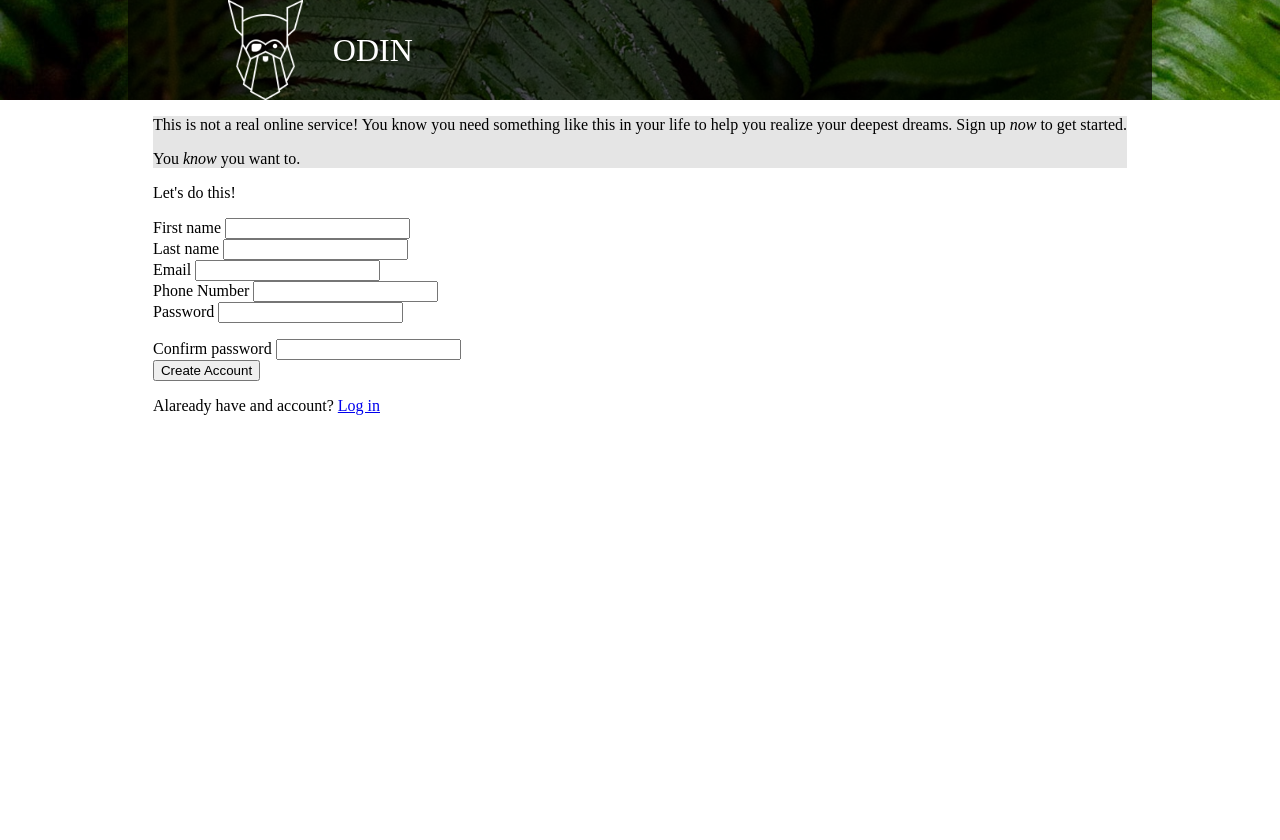
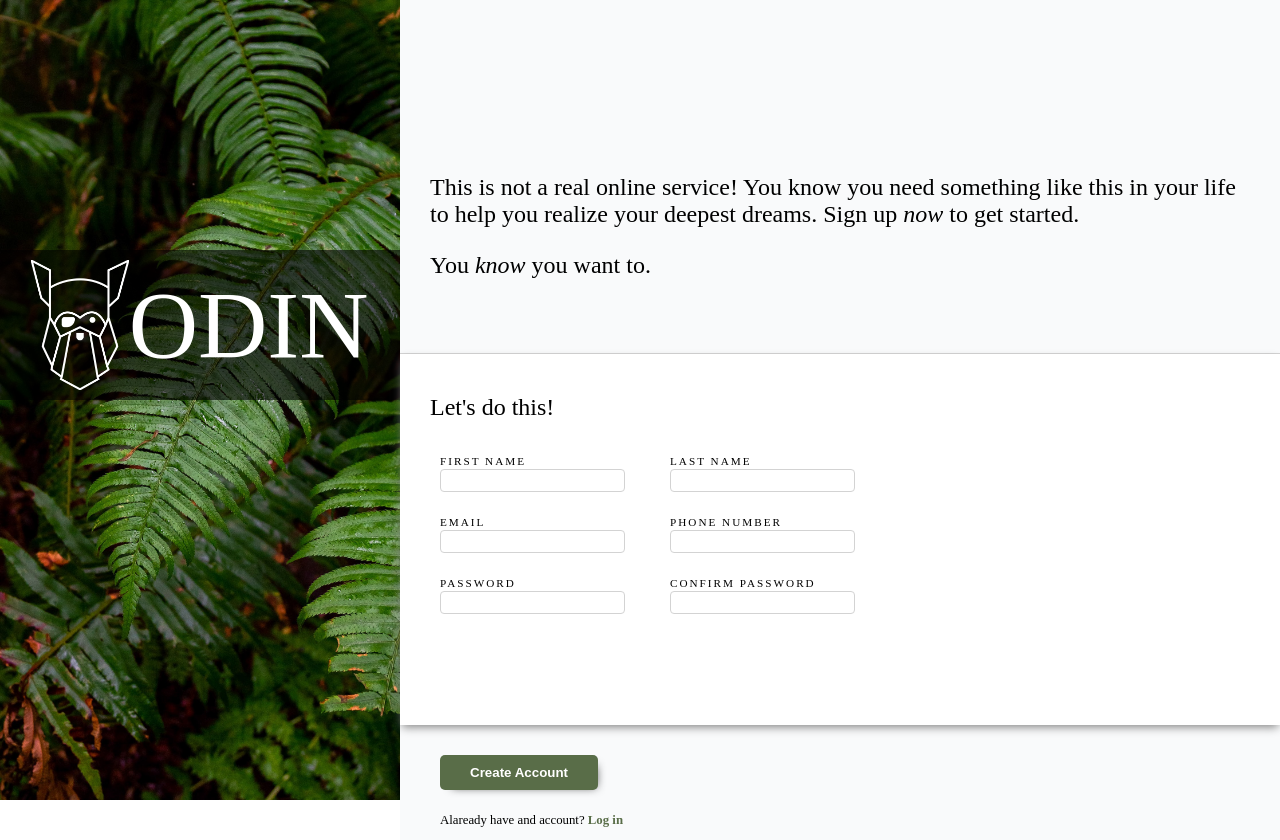
Before and after one commit to MrEscappe/PROJECT-Sign-Up-form, a plain HTML site: page index.html in a window 1280 px wide. Before the commit the page ends 800 px from the top, so only its background shows below. Drawn offline with Linux system fonts and the light colour scheme.

Commit message:
finished project

```diff
--- a/index.html
+++ b/index.html
@@ -29,7 +29,8 @@
 				</p>
 			</div>
 			<div class="form-container">
-				<p>Let's do this!</p>
+				<div class="white-box">
+					<h2>Let's do this!</h2>
 					<form>
 						<div class="hero">
 							<div class="form-group">
@@ -56,7 +57,7 @@
 								<div class="form-element">
 									<label>Password</label>
 									<input type="password" name="password" id="password" required />
-								<p class="password-warning"></p>
+									<p class="password-warning" id="password-warning">⠀</p>
 								</div>
 								<div class="form-element">
 									<label>Confirm password</label>
@@ -64,13 +65,17 @@
 								</div>
 							</div>
 						</div>
+					</form>
+				</div>
+				<div class="btn-box">
 					<button class="create-btn">Create Account</button>
-				</form>
 					<p>
 						Alaready have and account?
 						<a href="#" target="_blank" rel="noopener noreferrer">Log in</a>
 					</p>
 				</div>
 			</div>
+		</div>
+		<script src="index.js"></script>
 	</body>
 </html>
--- /dev/null
+++ b/index.js
@@ -0,0 +1,21 @@
+const password = document.getElementById('password')
+const passwordConfirm = document.getElementById('confirm_password')
+
+var validText = document.getElementById("password-warning")
+
+function CheckPassword() {
+    if (password.value != passwordConfirm.value) {
+        validText.innerText = '*Password do not match'
+        validText.classList.add("error")
+        password.style.borderColor = "#C13838"
+        passwordConfirm.style.borderColor = "#C13838"
+    } else if (password.value == passwordConfirm.value) {
+        validText.innerText = ''
+        validText.classList.remove("error")
+        password.style.borderColor = "#3cd33c";
+        passwordConfirm.style.borderColor = "#3cd33c"
+    }
+}
+
+password.onchange = CheckPassword
+passwordConfirm.onkeyup = CheckPassword
--- a/styles/style.css
+++ b/styles/style.css
@@ -1,46 +1,122 @@
-body {
+body, html {
+    display: flex;
     margin: 0 auto;
-    display: flex;
-    flex-direction: column;
     font-size: 16px;
+    justify-content: center;
+    align-content: center;
 }
 
 .left-container {
-    display: flex;
-    justify-content: space-evenly;
     background-image: url(/img/halie-west-25xggax4bSA-unsplash.jpg);
-    background-position: center;
-    background-size: 100%;
-    background-repeat: no-repeat;
+    background-size: cover;
+    min-width: 400px;
+    height: 100vh;
 }
 
 .sidelogo {
     display: flex;
-    justify-content: flex-start;
-    background-color: rgba(0, 0, 0, 0.70);
-    width: 80%;
-    height: 100px;
+    justify-content: center;
+    background-color: rgba(0, 0, 0, 0.60);
+    margin-top: 250px;
+    width: auto;
+    height: 150px;
 }
 
 .sidelogo img {
-    width: auto;
-    height: auto;
-    margin-left: 100px ;
+    align-items: center;
+    padding: 10px 0;
 }
 
 .logo-title {
+    align-self: center;
+    color: #fff;
+    font-size: 6rem;
     font-family: 'Norse';
-    color: #fff;
-    font-size: 2rem;
-    align-self: center;
-    padding-left: 30px;
 }
 
 .right-container {
-    margin: 0 auto;
+    background-color: #f9fafb;
 }
 
-.top-text {
-    margin: 0;
-    background-color: #e5e5e5;
+.top-text{
+    font-size: 1.5rem;
+    font-weight: 500;
+    padding: 150px 30px 50px 30px;
+    border-bottom: 1px solid #d3d3d3;
 }
+
+.white-box {
+    padding: 20px 30px 50px 30px;
+    background-color: #fff;
+    box-shadow:  0 4px 9px -2px gray;
+    margin-bottom: 30px;
+}
+
+.white-box h2 {
+    font-weight: 500;
+}
+
+.form-group {
+    display: flex;
+    padding: 10px;
+}
+
+.form-element {
+    width: 230px;
+}
+
+.form-element label {
+    text-transform: uppercase;
+    font-weight: 400;
+    letter-spacing: 2px;
+    font-size: .7rem;
+}
+
+.form-element input {
+    border: 1px solid #d3d3d3;
+    border-radius: 4px;
+    padding: 3px;
+}
+
+.form-element input:focus {
+    border: 1px solid #2788e2;
+    box-shadow: 5px 4px 10px -7px rgba(0,0,0,0.83);
+    outline: none;
+}
+
+.btn-box {
+    padding: 0 40px;
+}
+
+.create-btn {
+    color: #fff;
+    font-weight: 700;
+    padding: 10px 30px;
+    background-color: #596d48;
+    border: none;
+    border-radius: 5px;
+    box-shadow: 5px 4px 10px -7px rgba(0,0,0,0.83);
+    cursor: pointer;
+}
+
+.create-btn:hover {
+    background-color: #94b876;
+}
+
+.btn-box p {
+    font-weight: 500;
+    font-size: .8rem;
+    padding-top: 10px;
+}
+
+.btn-box a {
+    text-decoration: none;
+    color: #596d48;
+    font-weight: bold;
+}
+
+.error {
+    color: red;
+    font-weight: 400;
+    font-size: .8rem;
+}
```
Lines whose indentation alone changed are shown as unchanged.
